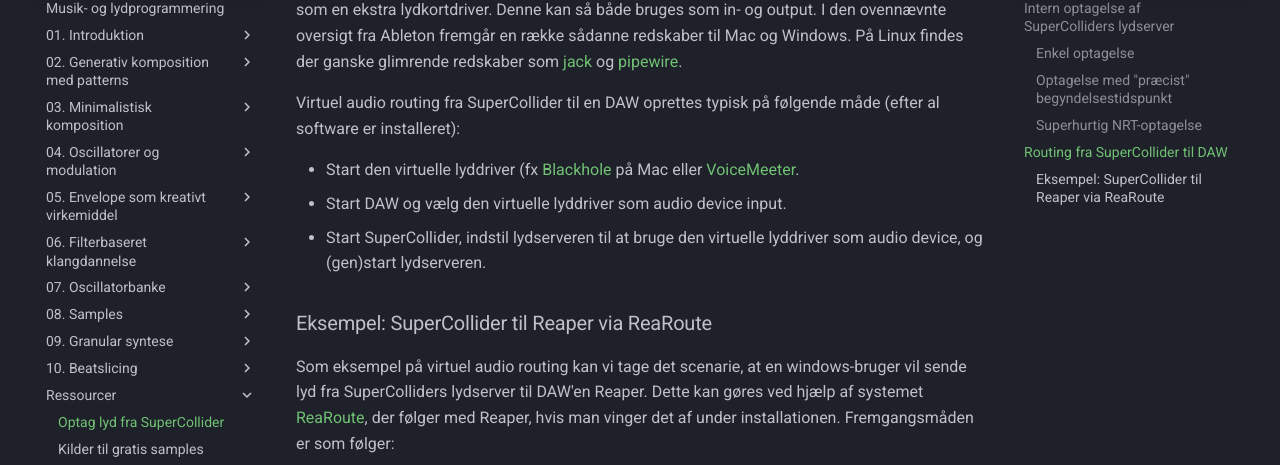
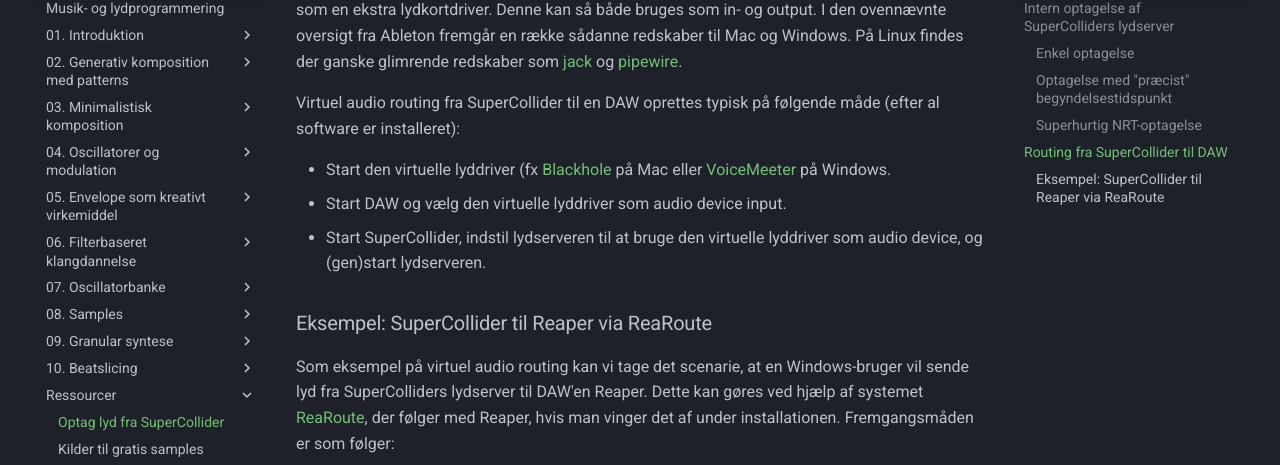
Before and after one commit to sparkletop/sparkletop.github.io, an MkDocs documentation site: the page built from docs/Ressourcer/art2-optag_supercollider.md, in a window 1280 px wide and 900 px high, scrolled down 2215 px. Shown: the part 100-565 px from the top of the window. Built offline with MkDocs 1.6.1 and Material for MkDocs 9.7.7, drawn with Linux system fonts in a browser that asks for light colours.

Commit message:
add details

```diff
--- a/docs/Ressourcer/art2-optag_supercollider.md
+++ b/docs/Ressourcer/art2-optag_supercollider.md
@@ -73,13 +73,13 @@ Virtuel audio routing kan udføres uden særlig hardware (eksternt lydkort) og e
 
 Virtuel audio routing fra SuperCollider til en DAW oprettes typisk på følgende måde (efter al software er installeret):
 
-- Start den virtuelle lyddriver (fx [Blackhole](https://github.com/ExistentialAudio/BlackHole) på Mac eller [VoiceMeeter](https://vb-audio.com/Voicemeeter/index.htm).
+- Start den virtuelle lyddriver (fx [Blackhole](https://github.com/ExistentialAudio/BlackHole) på Mac eller [VoiceMeeter](https://vb-audio.com/Voicemeeter/index.htm) på Windows.
 - Start DAW og vælg den virtuelle lyddriver som audio device input.
 - Start SuperCollider, indstil lydserveren til at bruge den virtuelle lyddriver som audio device, og (gen)start lydserveren.
 
 ### Eksempel: SuperCollider til Reaper via ReaRoute
 
-Som eksempel på virtuel audio routing kan vi tage det scenarie, at en windows-bruger vil sende lyd fra SuperColliders lydserver til DAW'en Reaper. Dette kan gøres ved hjælp af systemet [ReaRoute](https://www.youtube.com/watch?v=OnfTq8EtluU), der følger med Reaper, hvis man vinger det af under installationen. Fremgangsmåden er som følger:
+Som eksempel på virtuel audio routing kan vi tage det scenarie, at en Windows-bruger vil sende lyd fra SuperColliders lydserver til DAW'en Reaper. Dette kan gøres ved hjælp af systemet [ReaRoute](https://www.youtube.com/watch?v=OnfTq8EtluU), der følger med Reaper, hvis man vinger det af under installationen. Fremgangsmåden er som følger:
 
 **Først forberedes routingen i Reaper**
 
```
